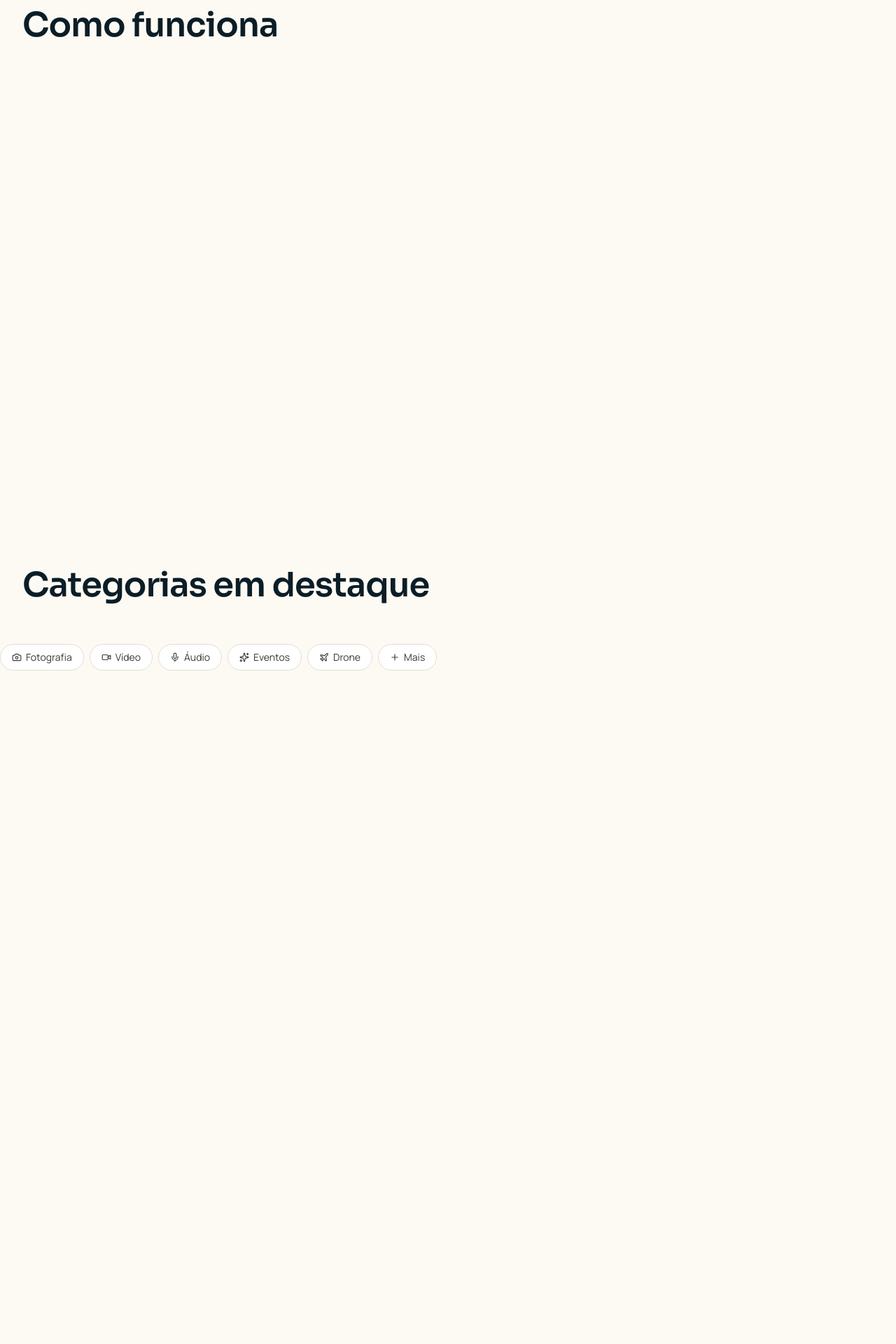
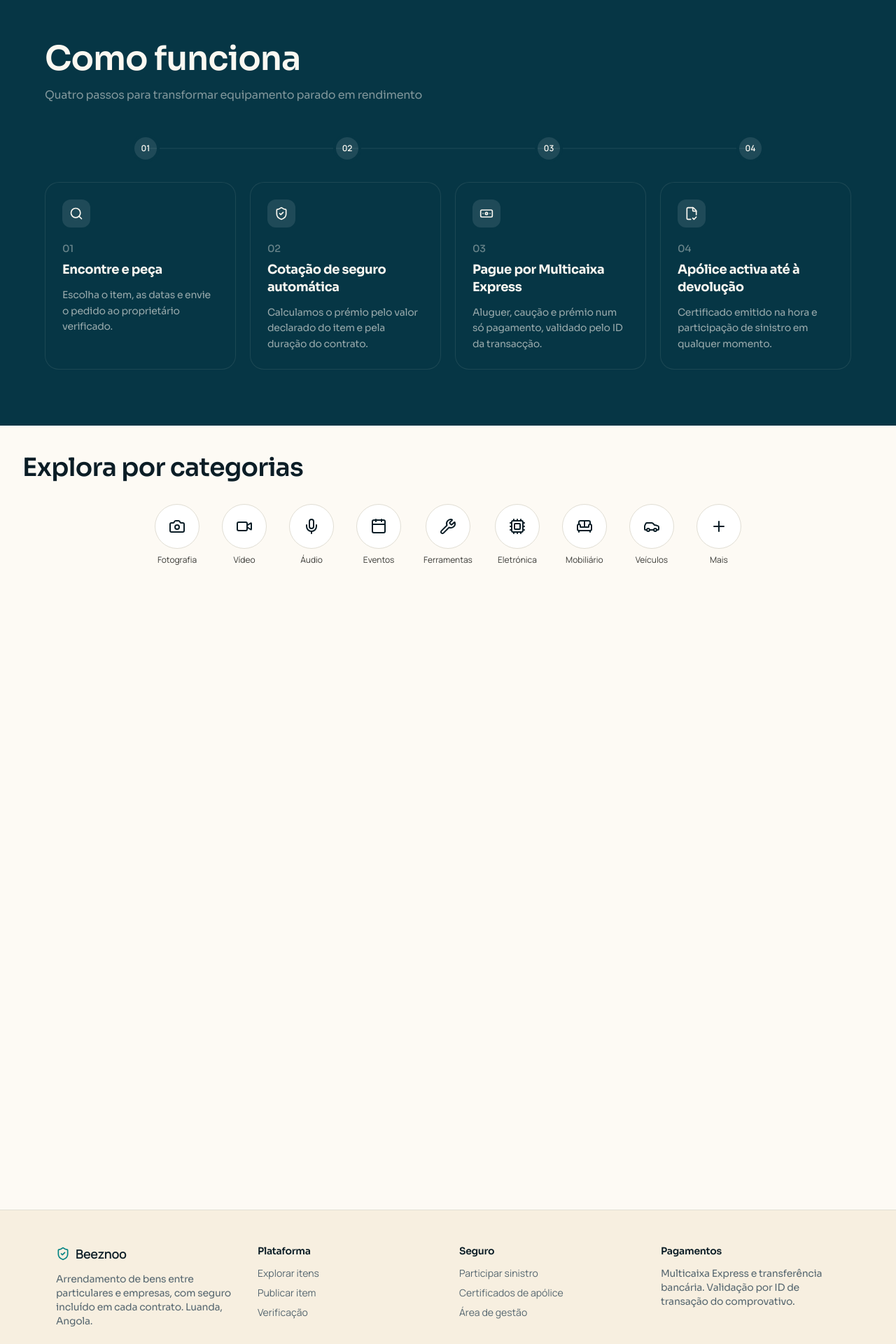
Before and after one commit to parcidio/Kubiko, a Next.js app in the folder frontend/: page / in a window 1280 px wide. Shown: the part 820-2740 px from the top of the page at 70% size. Before the commit the page ends 2400 px from the top, so only its background shows below. Built offline with nearby package versions, Linux system fonts and the light colour scheme.

Commit message:
Adding new components and patterns

```diff
--- a/frontend/components/landing/Categories.tsx
+++ b/frontend/components/landing/Categories.tsx
@@ -1,36 +1,102 @@
-import { Search, ArrowRight, Package, Camera, Video, Mic, Sparkles, Plane, Plus, Shield, Star, Leaf } from "lucide-react";
+"use client";
 
-const categories = [
-  { label: "Fotografia", icon: Camera },
-  { label: "Vídeo", icon: Video },
-  { label: "Áudio", icon: Mic },
-  { label: "Eventos", icon: Sparkles },
-  { label: "Drone", icon: Plane },
+import { useState, useRef } from "react";
+import {
+  Camera, Video, Mic, Calendar, Wrench, Cpu, Sofa, Car, Plus,
+} from "lucide-react";
+
+const items = [
+  { label: "Fotografia",  icon: Camera   },
+  { label: "Vídeo",       icon: Video    },
+  { label: "Áudio",       icon: Mic      },
+  { label: "Eventos",     icon: Calendar },
+  { label: "Ferramentas", icon: Wrench   },
+  { label: "Eletrónica",  icon: Cpu      },
+  { label: "Mobiliário",  icon: Sofa     },
+  { label: "Veículos",    icon: Car      },
+  { label: "Mais",        icon: Plus     },
 ];
 
-export default function BeeznoCategories()
-{
+function CategoryItem({ label, icon: Icon }: { label: string; icon: React.ElementType }) {
   return (
-        <section className="relative min-h-screen overflow-hidden bg-background">
-            <div className="p-8 flex">
-                <h1 className="text-5xl font-semibold">Categorias em destaque</h1>
+    <div className="flex shrink-0 snap-start flex-col items-center gap-2">
+      <button className="flex h-14 w-14 cursor-pointer items-center justify-center rounded-full border border-border-bg bg-card text-card-foreground transition-colors hover:border-primary hover:text-primary sm:h-16 sm:w-16">
+        <Icon className="h-5 w-5 sm:h-6 sm:w-6" />
+      </button>
+      <span className="text-xs text-[#3A3A36]">{label}</span>
     </div>
-            {/* Chips de categorias */}
-          <div className="mt-7 flex flex-wrap gap-2">
-            {categories.map(({ label, icon: Icon }) => (
+  );
+}
+
+export default function BeeznoCategories() {
+  const [activeIndex, setActiveIndex] = useState(0);
+  const scrollRef = useRef<HTMLDivElement>(null);
+
+  const handleScroll = () => {
+    const el = scrollRef.current;
+    if (!el) return;
+    const children = Array.from(el.children) as HTMLElement[];
+    let closest = 0;
+    let minDist = Infinity;
+    children.forEach((child, i) => {
+      const dist = Math.abs(child.offsetLeft - el.scrollLeft);
+      if (dist < minDist) { minDist = dist; closest = i; }
+    });
+    setActiveIndex(closest);
+  };
+
+  const scrollToItem = (index: number) => {
+    const el = scrollRef.current;
+    if (!el) return;
+    const child = el.children[index] as HTMLElement;
+    el.scrollTo({ left: child.offsetLeft, behavior: "smooth" });
+  };
+
+  return (
+    <section className="bg-background px-6 py-10 sm:px-8">
+      <h1 className="mb-8 text-3xl font-semibold sm:text-4xl">
+        Explora por categorias
+      </h1>
+
+      {/* ── Desktop (lg+): todos os itens centrados, sem scroll ── */}
+      <div className="hidden lg:flex lg:flex-wrap lg:justify-center lg:gap-8">
+        {items.map(({ label, icon: Icon }) => (
+          <CategoryItem key={label} label={label} icon={Icon} />
+        ))}
+      </div>
+
+      {/* ── Mobile / Tablet: carrossel com blur nas bordas ── */}
+      <div className="relative lg:hidden">
+        {/* Blur esquerda */}
+        <div className="pointer-events-none absolute left-0 top-0 z-10 h-full w-10 bg-gradient-to-r from-background to-transparent sm:w-14" />
+        {/* Blur direita */}
+        <div className="pointer-events-none absolute right-0 top-0 z-10 h-full w-10 bg-gradient-to-l from-background to-transparent sm:w-14" />
+
+        {/* Track */}
+        <div
+          ref={scrollRef}
+          onScroll={handleScroll}
+          className="flex gap-4 overflow-x-auto scroll-smooth snap-x snap-mandatory sm:gap-6"
+          style={{ scrollbarWidth: "none", msOverflowStyle: "none" }}
+        >
+          {items.map(({ label, icon: Icon }) => (
+            <CategoryItem key={label} label={label} icon={Icon} />
+          ))}
+        </div>
+
+        {/* Dots */}
+        <div className="mt-5 flex justify-center gap-1.5">
+          {items.map((_, i) => (
             <button
-                key={label}
-                className="flex items-center gap-1.5 rounded-full border border-[#E4DFD3] bg-white px-4 py-2 text-sm text-[#3A3A36] transition-colors hover:border-[#2F6B4F] hover:text-[#2F6B4F]"
-              >
-                <Icon className="h-3.5 w-3.5" />
-                {label}
-              </button>
+              key={i}
+              onClick={() => scrollToItem(i)}
+              className={`h-1.5 rounded-full transition-all duration-300 ${
+                i === activeIndex ? "w-5 bg-primary" : "w-1.5 bg-border"
+              }`}
+            />
           ))}
-            <button className="flex items-center gap-1.5 rounded-full border border-[#E4DFD3] bg-white px-4 py-2 text-sm text-[#3A3A36] transition-colors hover:border-[#2F6B4F] hover:text-[#2F6B4F]">
-              <Plus className="h-3.5 w-3.5" />
-              Mais
-            </button>
+        </div>
       </div>
     </section>
-    )
+  );
 }
--- /dev/null
+++ b/frontend/components/landing/Footer.tsx
@@ -0,0 +1,74 @@
+import { ShieldCheck } from "lucide-react";
+import Link from "next/link";
+
+export default function BeeznoFooter()
+{
+    return (
+        <section>
+            <footer className="mt-20 border-t border-border-bg bg-sand">
+      <div className="mx-auto grid max-w-6xl gap-8 px-4 py-12 sm:grid-cols-2 lg:grid-cols-4">
+        <div>
+          <p className="flex items-center gap-2 font-display text-lg font-semibold">
+            <ShieldCheck className="size-5 text-shield" aria-hidden="true" />
+            Beeznoo
+          </p>
+          <p className="mt-3 text-sm text-muted-foreground">
+            Arrendamento de bens entre particulares e empresas, com seguro incluído em cada contrato.
+            Luanda, Angola.
+          </p>
+        </div>
+        <div className="text-sm">
+          <p className="font-semibold">Plataforma</p>
+          <ul className="mt-3 space-y-2 text-muted-foreground">
+            <li>
+              <Link href="/itens" className="hover:text-foreground">
+                Explorar itens
+              </Link>
+            </li>
+            <li>
+              <Link href="/publicar" className="hover:text-foreground">
+                Publicar item
+              </Link>
+            </li>
+            <li>
+              <Link href="/verificacao" className="hover:text-foreground">
+                Verificação
+              </Link>
+            </li>
+          </ul>
+        </div>
+        <div className="text-sm">
+          <p className="font-semibold">Seguro</p>
+          <ul className="mt-3 space-y-2 text-muted-foreground">
+            <li>
+              <Link href="/sinistros" className="hover:text-foreground">
+                Participar sinistro
+              </Link>
+            </li>
+            <li>
+              <Link href="/painel-arrendatario" className="hover:text-foreground">
+                Certificados de apólice
+              </Link>
+            </li>
+            <li>
+              <Link href="/admin" className="hover:text-foreground">
+                Área de gestão
+              </Link>
+            </li>
+          </ul>
+        </div>
+        <div className="text-sm">
+          <p className="font-semibold">Pagamentos</p>
+          <p className="mt-3 text-muted-foreground">
+            Multicaixa Express e transferência bancária. Validação por ID de transação do
+            comprovativo.
+          </p>
+        </div>
+      </div>
+      <div className="border-t border-border-bg px-4 py-6 text-center text-xs text-muted-foreground">
+        © 2026 Beeznoo. Feito pra quem cria.
+      </div>
+    </footer>
+        </section>
+    )
+}
--- a/frontend/components/landing/Hero.tsx
+++ b/frontend/components/landing/Hero.tsx
@@ -51,7 +51,7 @@ export default function BeeznoHero() {
           </h1>
 
           <p className="mt-5 max-w-md text-[15px] leading-relaxed text-foreground/80 sm:text-base lg:max-w-lg lg:text-lg">
-            Na Kubiko, encontras e alugas equipamentos de qualidade para
+            Na Beeznoo, encontras e alugas equipamentos de qualidade para
             fotografia, vídeo, áudio, eventos e muito mais. Tudo de forma
             simples, segura e perto de ti.
           </p>
--- /dev/null
+++ b/frontend/components/landing/Highlights.tsx
@@ -0,0 +1,10 @@
+export default function BeeznoHighlights()
+{
+    return (
+        <section className="relative flex min-h-screen overflow-hidden bg-background">
+            <div className="flex">
+
+            </div>
+        </section>
+    )
+}
--- a/frontend/components/landing/HowWorks.tsx
+++ b/frontend/components/landing/HowWorks.tsx
@@ -1,10 +1,115 @@
-export default function BeeznoHowItWorks()
-{
-    return (
-        <section className="relative flex min-h-screen overflow-hidden bg-background">
-            <div className="p-8">
-                <h1 className="text-5xl text-foreground font-semibold">Como funciona</h1>
-            </div>
-        </section>
-    )
+"use client";
+
+import { cn } from "@/lib/utils";
+import { Search, ShieldCheck, Banknote, FileCheck2 } from "lucide-react";
+import type React from "react";
+
+interface StepCardProps {
+  icon: React.ReactNode;
+  step: string;
+  title: string;
+  description: string;
 }
+
+const StepCard: React.FC<StepCardProps> = ({ icon, step, title, description }) => (
+  <div
+    className={cn(
+      "relative rounded-2xl border border-border-bg/10 bg-primary cursor-pointer p-6 text-primary-foreground",
+      "transition-all duration-300 ease-in-out",
+      "hover:scale-[1.03] hover:shadow-xl hover:border-white/20 hover:bg-white/10"
+    )}
+  >
+    {/* Icon */}
+    <div className="mb-5 flex h-10 w-10 items-center justify-center rounded-lg bg-white/10 text-primary-foreground">
+      {icon}
+    </div>
+    {/* Step number */}
+    <p className="mb-2 text-sm font-medium text-primary-foreground/40">{step}</p>
+    {/* Title */}
+    <h3 className="mb-3 text-lg font-bold leading-snug">{title}</h3>
+    {/* Description */}
+    <p className="text-sm leading-relaxed text-primary-foreground/60">{description}</p>
+  </div>
+);
+
+export default function BeeznoHowItWorks() {
+  const steps = [
+    {
+      step: "01",
+      title: "Encontre e peça",
+      icon: <Search className="h-5 w-5" />,
+      description:
+        "Escolha o item, as datas e envie o pedido ao proprietário verificado.",
+    },
+    {
+      step: "02",
+      title: "Cotação de seguro automática",
+      icon: <ShieldCheck className="h-5 w-5" />,
+      description:
+        "Calculamos o prémio pelo valor declarado do item e pela duração do contrato.",
+    },
+    {
+      step: "03",
+      title: "Pague por Multicaixa Express",
+      icon: <Banknote className="h-5 w-5" />,
+      description:
+        "Aluguer, caução e prémio num só pagamento, validado pelo ID da transacção.",
+    },
+    {
+      step: "04",
+      title: "Apólice activa até à devolução",
+      icon: <FileCheck2 className="h-5 w-5" />,
+      description:
+        "Certificado emitido na hora e participação de sinistro em qualquer momento.",
+    },
+  ];
+
+  return (
+    <section className="overflow-hidden bg-primary px-6 py-16 sm:px-8 sm:py-20">
+      <div className="mx-auto max-w-6xl">
+
+        {/* Header */}
+        <div className="mb-12">
+          <h1 className="text-4xl font-semibold text-primary-foreground sm:text-5xl">
+            Como funciona
+          </h1>
+          <p className="mt-4 text-base text-primary-foreground/50">
+            Quatro passos para transformar equipamento parado em rendimento
+          </p>
+        </div>
+
+        {/* Step indicators com linha de ligação — apenas desktop */}
+        <div className="relative mx-auto mb-8 hidden lg:block">
+          <div
+            aria-hidden="true"
+            className="absolute left-[12.5%] top-1/2 h-px w-3/4 -translate-y-1/2 bg-white/10"
+          />
+          <div className="relative grid grid-cols-4">
+            {steps.map(({ step }) => (
+              <div
+                key={step}
+                className="flex h-8 w-8 items-center justify-center justify-self-center rounded-full bg-white/10 text-xs font-semibold text-primary-foreground ring-4 ring-primary"
+              >
+                {step}
+              </div>
+            ))}
+          </div>
+        </div>
+
+        {/* Cards */}
+        <div className="grid grid-cols-1 gap-5 sm:grid-cols-2 lg:grid-cols-4">
+          {steps.map(({ step, title, icon, description }) => (
+            <StepCard
+              key={step}
+              step={step}
+              title={title}
+              icon={icon}
+              description={description}
+            />
+          ))}
+        </div>
+
+      </div>
+    </section>
+  );
+}
--- a/frontend/components/landing/Navbar.tsx
+++ b/frontend/components/landing/Navbar.tsx
@@ -54,11 +54,10 @@ export default function BeeznoNavbar() {
 
         {/* Ações (desktop) */}
         <div className="hidden items-center gap-3 lg:flex">
-          <button className="flex items-center gap-1.5 rounded-full border border-border-bg bg-secondary px-3.5 py-2 text-sm text-secondary-foreground cursor-pointer transition-colors hover:bg-secondary/80 hover:border-border-bg/90">
+          <div className="flex items-center gap-1.5 rounded-full border border-border-bg bg-secondary px-3.5 py-2 text-sm text-secondary-foreground cursor-pointer transition-colors hover:bg-secondary/80 hover:border-border-bg/90">
             <MapPin className="h-4 w-4" />
             Luanda
-            <ChevronDown className="h-3.5 w-3.5" />
-          </button>
+          </div>
 
           <button className="flex items-center gap-1.5 rounded-full border border-border-bg bg-secondary px-4 py-2 text-sm font-medium text-secondary-foreground transition-colors cursor-pointer hover:bg-secondary/80 hover:border-border-bg/90">
             <MessageCircle className="h-4 w-4" />
--- /dev/null
+++ b/frontend/components/landing/Securing.tsx
@@ -0,0 +1,8 @@
+export default function BeeznoSecuring()
+{
+    return (
+        <section>
+
+        </section>
+    )
+}
--- a/frontend/package.json
+++ b/frontend/package.json
@@ -9,10 +9,13 @@
     "lint": "eslint"
   },
   "dependencies": {
+    "clsx": "^2.1.1",
+    "framer-motion": "^13.2.0",
     "lucide-react": "^1.42.0",
     "next": "16.3.4",
     "react": "19.2.8",
     "react-dom": "19.2.8",
+    "tailwind-merge": "^3.6.0",
     "tw-animate-css": "^1.4.0"
   },
   "devDependencies": {
--- a/frontend/src/app/page.tsx
+++ b/frontend/src/app/page.tsx
@@ -1,7 +1,10 @@
 import BeeznoCategories from "../../components/landing/Categories";
+import BeeznoFooter from "../../components/landing/Footer";
 import BeeznoHero from "../../components/landing/Hero";
+import BeeznoHighlights from "../../components/landing/Highlights";
 import BeeznoHowItWorks from "../../components/landing/HowWorks";
 import BeeznoNavbar from "../../components/landing/Navbar";
+import BeeznoSecuring from "../../components/landing/Securing";
 
 export default function Home() {
   return (
@@ -11,6 +14,9 @@ export default function Home() {
         <BeeznoHero />
         <BeeznoHowItWorks />
         <BeeznoCategories />
+        <BeeznoHighlights />
+        <BeeznoSecuring />
+        <BeeznoFooter />
       </main>
     </div>
   );
--- /dev/null
+++ b/frontend/src/lib/utils.ts
@@ -0,0 +1,6 @@
+import { clsx, type ClassValue } from "clsx";
+import { twMerge } from "tailwind-merge";
+
+export function cn(...inputs: ClassValue[]) {
+  return twMerge(clsx(inputs));
+}
```
Also changed, not shown: 1 other file (tests, documents, lock files or other folders). Lines whose indentation alone changed are shown as unchanged.
